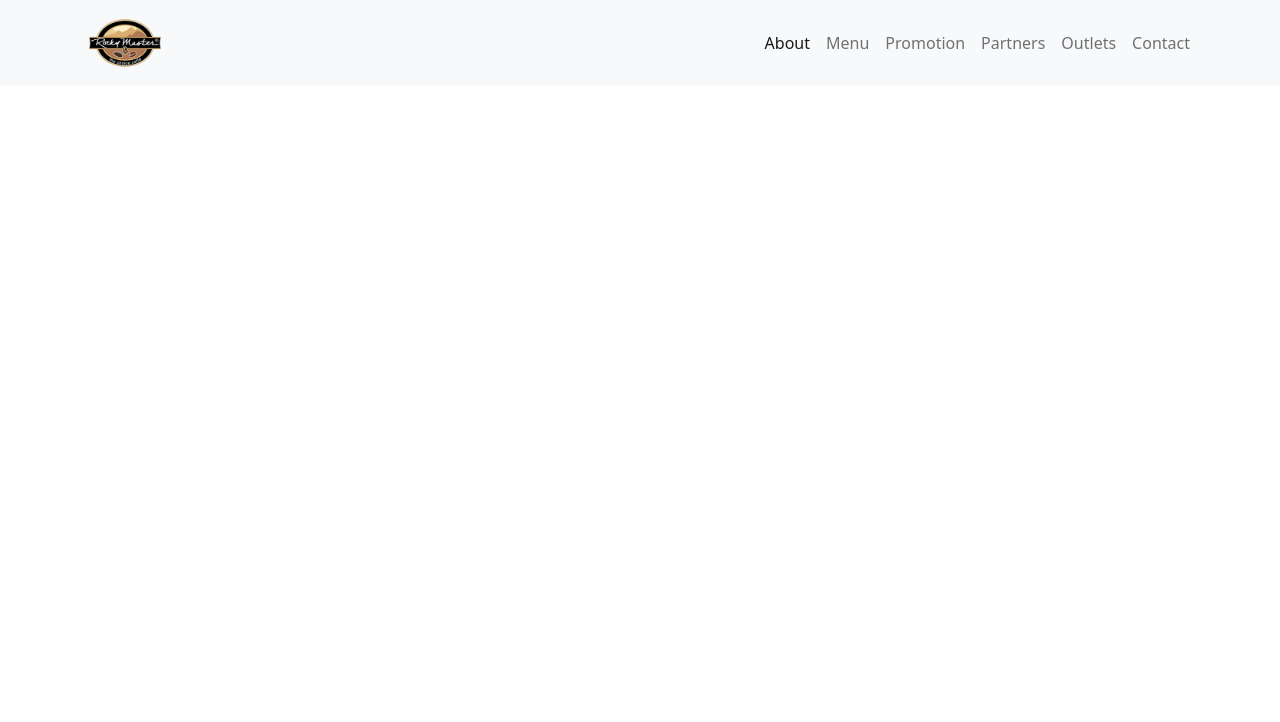
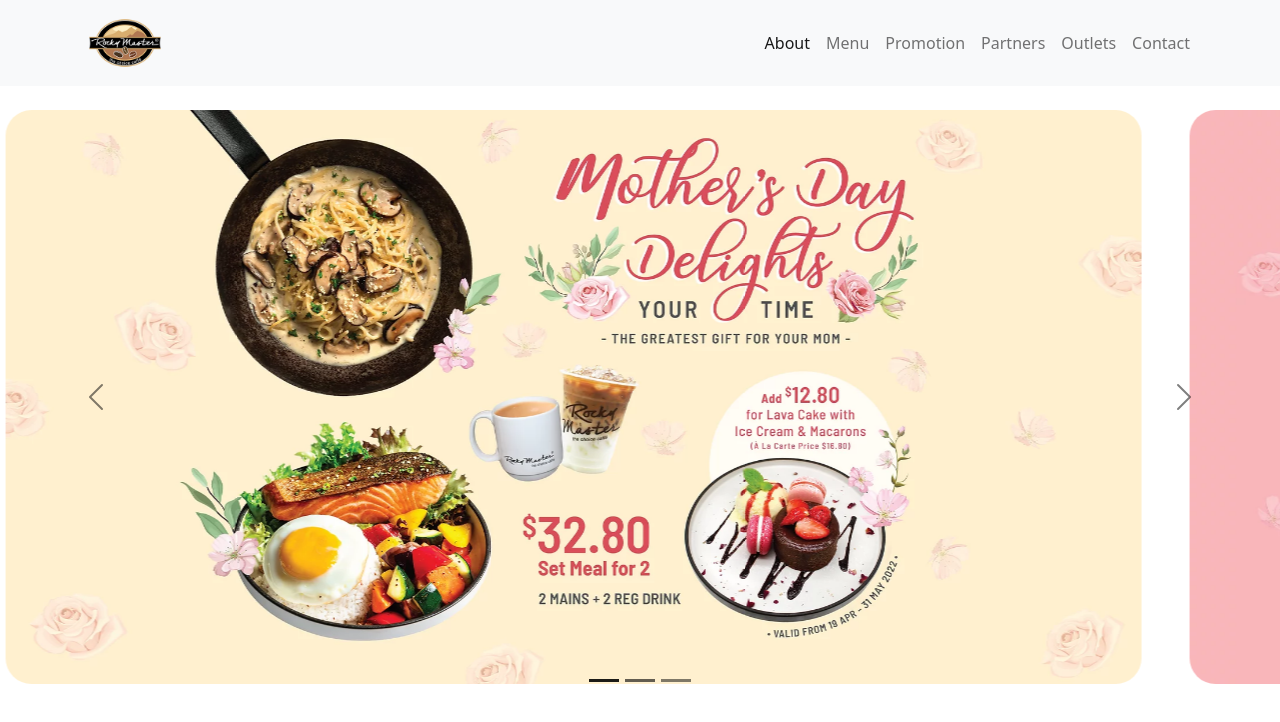
Before and after one commit to chang2keedata/project-rockymaster, a plain HTML site: page index.html in a window 1280 px wide. Drawn offline with Linux system fonts and the light colour scheme.

Commit message:
create carousel

```diff
--- a/index.html
+++ b/index.html
@@ -1,11 +1,14 @@
 <!DOCTYPE html>
 <html lang="en">
+
 <head>
     <meta charset="UTF-8">
     <meta http-equiv="X-UA-Compatible" content="IE=edge">
     <meta name="viewport" content="width=device-width, initial-scale=1.0">
     <!-- fontawesome -->
-    <link rel="stylesheet" href="https://cdnjs.cloudflare.com/ajax/libs/font-awesome/6.1.1/css/all.min.css" integrity="sha512-KfkfwYDsLkIlwQp6LFnl8zNdLGxu9YAA1QvwINks4PhcElQSvqcyVLLD9aMhXd13uQjoXtEKNosOWaZqXgel0g==" crossorigin="anonymous" referrerpolicy="no-referrer" />
+    <link rel="stylesheet" href="https://cdnjs.cloudflare.com/ajax/libs/font-awesome/6.1.1/css/all.min.css"
+        integrity="sha512-KfkfwYDsLkIlwQp6LFnl8zNdLGxu9YAA1QvwINks4PhcElQSvqcyVLLD9aMhXd13uQjoXtEKNosOWaZqXgel0g=="
+        crossorigin="anonymous" referrerpolicy="no-referrer" />
 
     <!-- bootstrap CSS -->
     <link rel="stylesheet" href="bootstrap-template/bootstrap.min.css">
@@ -15,6 +18,7 @@
 
     <title>Document</title>
 </head>
+
 <body>
     <!-- navbar -->
     <nav class="navbar navbar-expand-lg navbar-light bg-light">
@@ -22,7 +26,8 @@
             <a class="navbar-brand" href="#">
                 <img src="img/rockymaster-logo.webp">
             </a>
-          <button class="navbar-toggler" type="button" data-bs-toggle="collapse" data-bs-target="#navbarNavAltMarkup" aria-controls="navbarNavAltMarkup" aria-expanded="false" aria-label="Toggle navigation">
+            <button class="navbar-toggler" type="button" data-bs-toggle="collapse" data-bs-target="#navbarNavAltMarkup"
+                aria-controls="navbarNavAltMarkup" aria-expanded="false" aria-label="Toggle navigation">
                 <span class="navbar-toggler-icon"></span>
             </button>
             <div class="collapse navbar-collapse" id="navbarNavAltMarkup">
@@ -38,8 +43,73 @@
         </div>
     </nav>
 
+    <!-- carousel -->
+    <!-- <div id="carouselExampleIndicators" class="carousel slide" data-bs-ride="carousel">
+        <div class="carousel-indicators">
+            <button type="button" data-bs-target="#carouselExampleIndicators" data-bs-slide-to="0" class="active"
+                aria-current="true" aria-label="Slide 1"></button>
+            <button type="button" data-bs-target="#carouselExampleIndicators" data-bs-slide-to="1"
+                aria-label="Slide 2"></button>
+            <button type="button" data-bs-target="#carouselExampleIndicators" data-bs-slide-to="2"
+                aria-label="Slide 3"></button>
+        </div>
+        <div class="carousel-inner px-5">
+            <div class="carousel-item active">
+                <img src="img/mother-day.webp" class="d-block w-100 p-4" alt="...">
+            </div>
+            <div class="carousel-item">
+                <img src="img/white-peach-ice-tea.webp" class="d-block w-100 p-4" alt="...">
+            </div>
+            <div class="carousel-item">
+                <img src="img/amk-opening-special.webp" class="d-block w-100 p-4" alt="...">
+            </div>
+        </div>
+        <button class="carousel-control-prev" type="button" data-bs-target="#carouselExampleIndicators"
+            data-bs-slide="prev">
+            <span class="carousel-control-prev-icon" aria-hidden="true"></span>
+            <span class="visually-hidden">Previous</span>
+        </button>
+        <button class="carousel-control-next" type="button" data-bs-target="#carouselExampleIndicators"
+            data-bs-slide="next">
+            <span class="carousel-control-next-icon" aria-hidden="true"></span>
+            <span class="visually-hidden">Next</span>
+        </button>
+    </div> -->
+
+    <!-- carousel 2 -->
+    <div id="carouselExampleDark" class="carousel carousel-dark slide" data-bs-ride="carousel">
+        <div class="carousel-indicators">
+            <button type="button" data-bs-target="#carouselExampleDark" data-bs-slide-to="0" class="active"
+                aria-current="true" aria-label="Slide 1"></button>
+            <button type="button" data-bs-target="#carouselExampleDark" data-bs-slide-to="1"
+                aria-label="Slide 2"></button>
+            <button type="button" data-bs-target="#carouselExampleDark" data-bs-slide-to="2"
+                aria-label="Slide 3"></button>
+        </div>
+        <div class="carousel-inner px-5">
+            <div class="carousel-item active">
+                <img src="img/mother-day.webp" class="d-block w-100 p-4" alt="...">
+            </div>
+            <div class="carousel-item">
+                <img src="img/white-peach-ice-tea.webp" class="d-block w-100 p-4" alt="...">
+            </div>
+            <div class="carousel-item">
+                <img src="img/amk-opening-special.webp" class="d-block w-100 p-4" alt="...">
+            </div>
+        </div>
+        <button class="carousel-control-prev" type="button" data-bs-target="#carouselExampleDark" data-bs-slide="prev">
+            <span class="carousel-control-prev-icon" aria-hidden="true"></span>
+            <span class="visually-hidden">Previous</span>
+        </button>
+        <button class="carousel-control-next" type="button" data-bs-target="#carouselExampleDark" data-bs-slide="next">
+            <span class="carousel-control-next-icon" aria-hidden="true"></span>
+            <span class="visually-hidden">Next</span>
+        </button>
+    </div>
+
 
     <!-- boostrap JS -->
     <script src="bootstrap-template/bootstrap.bundle.min.js"></script>
 </body>
+
 </html>
--- a/style.css
+++ b/style.css
@@ -1,6 +1,10 @@
 /* mobile setting */
 .navbar-brand>img {
     height: 60px;
+}
+
+.carousel-item>img {
+    border-radius: 50px;
 }
 
 /* ipad 768px */
```
Lines whose indentation alone changed are shown as unchanged.
